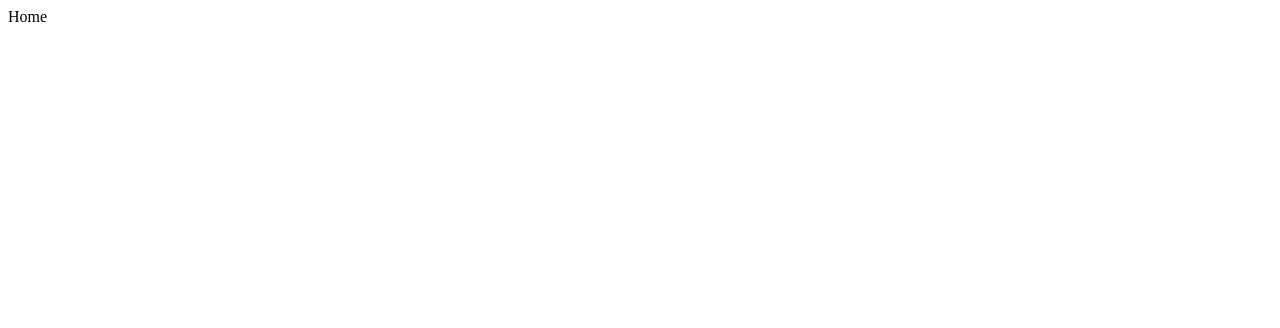
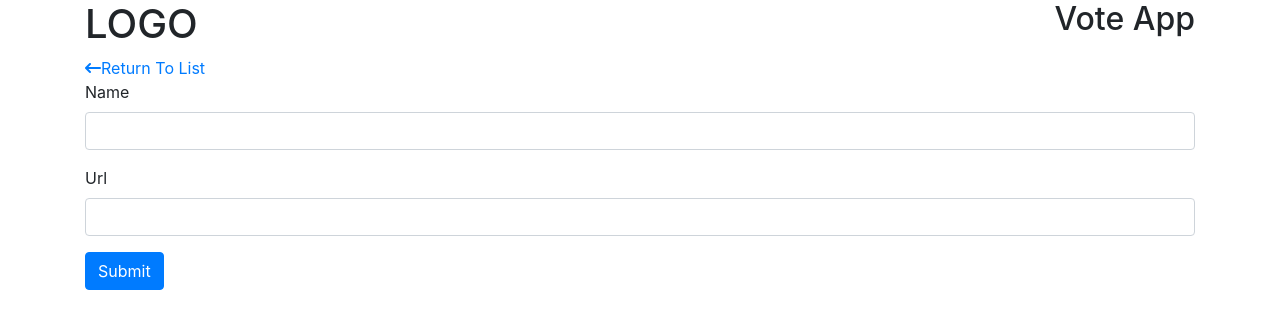
Before and after one commit to fdurna/react-redux-vote, a React (Create React App) app: page /add in a window 1280 px wide. Shown: the top 328 px of the page. Built offline with nearby package versions, Linux system fonts and the light colour scheme.

Commit message:
router , add form dev

```diff
--- a/package.json
+++ b/package.json
@@ -8,7 +8,9 @@
     "@testing-library/user-event": "^13.5.0",
     "react": "^17.0.2",
     "react-dom": "^17.0.2",
+    "react-hook-form": "^7.27.1",
     "react-redux": "^7.2.6",
+    "react-router-dom": "^6.2.1",
     "react-scripts": "5.0.0",
     "redux": "^4.1.2",
     "redux-thunk": "^2.4.1",
--- a/public/index.html
+++ b/public/index.html
@@ -10,34 +10,13 @@
       content="Web site created using create-react-app"
     />
     <link rel="apple-touch-icon" href="%PUBLIC_URL%/logo192.png" />
-    <!--
-      manifest.json provides metadata used when your web app is installed on a
-      user's mobile device or desktop. See https://developers.google.com/web/fundamentals/web-app-manifest/
-    -->
+    <link rel="stylesheet" href="https://stackpath.bootstrapcdn.com/bootstrap/4.3.1/css/bootstrap.min.css" integrity="sha384-ggOyR0iXCbMQv3Xipma34MD+dH/1fQ784/j6cY/iJTQUOhcWr7x9JvoRxT2MZw1T" crossorigin="anonymous">
+    <link rel="stylesheet" href="https://cdnjs.cloudflare.com/ajax/libs/font-awesome/6.0.0/css/all.min.css" integrity="sha512-9usAa10IRO0HhonpyAIVpjrylPvoDwiPUiKdWk5t3PyolY1cOd4DSE0Ga+ri4AuTroPR5aQvXU9xC6qOPnzFeg==" crossorigin="anonymous" referrerpolicy="no-referrer" />
     <link rel="manifest" href="%PUBLIC_URL%/manifest.json" />
-    <!--
-      Notice the use of %PUBLIC_URL% in the tags above.
-      It will be replaced with the URL of the `public` folder during the build.
-      Only files inside the `public` folder can be referenced from the HTML.
-
-      Unlike "/favicon.ico" or "favicon.ico", "%PUBLIC_URL%/favicon.ico" will
-      work correctly both with client-side routing and a non-root public URL.
-      Learn how to configure a non-root public URL by running `npm run build`.
-    -->
     <title>React App</title>
   </head>
   <body>
     <noscript>You need to enable JavaScript to run this app.</noscript>
     <div id="root"></div>
-    <!--
-      This HTML file is a template.
-      If you open it directly in the browser, you will see an empty page.
-
-      You can add webfonts, meta tags, or analytics to this file.
-      The build step will place the bundled scripts into the <body> tag.
-
-      To begin the development, run `npm start` or `yarn start`.
-      To create a production bundle, use `npm run build` or `yarn build`.
-    -->
   </body>
 </html>
--- a/src/App.js
+++ b/src/App.js
@@ -1,9 +1,22 @@
+import * as React from "react";
+import { Routes, Route } from "react-router-dom";
 import './App.css';
 import Home from './components/Home'
+import Header from './components/Header'
+import AddItem from './components/AddItem'
+
 
 function App() {
   return (
-    <Home/>
+    <>
+      <div className="container">
+        <Header />
+        <Routes>
+          <Route path="/" element={<Home />} />
+          <Route path="/add" element={<AddItem />} />
+        </Routes>
+      </div>
+    </>
   );
 }
 
--- /dev/null
+++ b/src/components/AddItem.js
@@ -0,0 +1,48 @@
+import React , {useState} from 'react'
+import { useForm } from "react-hook-form";
+import { Link } from "react-router-dom";
+
+function AddItem() {
+  const { register, handleSubmit } = useForm();
+  const [data, setData] = useState("");
+
+  const onSubmit = (data) => {
+    var nData = [{
+      name:data.name,
+      url:data.url,
+      counter:0,
+      id:(new Date()).getTime()
+    }]
+    const array = localStorage.getItem("items");
+    const parsedArray = array ? JSON.parse(array) : [];
+    const newArray = [...parsedArray, nData];
+    localStorage.setItem("items", JSON.stringify(newArray))
+  }
+
+  return (
+    <>
+    <div className="add-item">
+        <Link to="/" className="return list">
+            <i className="fa fa-solid fa-arrow-left-long"></i>
+            <span>Return To List</span>
+        </Link>
+    </div>
+    <div className="form">
+      <form onSubmit={handleSubmit(onSubmit)}>
+        <div className="form-group">
+          <label>Name</label>
+          <input {...register("name")} className="form-control" type="text" name="name" placeholder=""/>
+        </div>
+        <div className="form-group">
+          <label>Url</label>
+          <input {...register("url")} className="form-control" type="text" name="name" placeholder=""/>
+        </div>
+        <input type="submit" className="btn btn-primary" value="Submit"/>
+      </form>
+      <p>{data}</p>
+    </div>
+    </>
+  )
+}
+
+export default AddItem
--- /dev/null
+++ b/src/components/Header.js
@@ -0,0 +1,16 @@
+import React from 'react'
+
+function Header() {
+  return (
+    <div className="d-flex justify-content-between aligin-items-center">
+        <div className="logo">
+            <h1>LOGO</h1>
+        </div>
+        <div className="text">
+            <h2>Vote App</h2>
+        </div>
+    </div>
+  )
+}
+
+export default Header
--- a/src/components/Home.js
+++ b/src/components/Home.js
@@ -1,8 +1,17 @@
 import React from 'react'
+import { Link } from "react-router-dom";
+
 
 function Home() {
   return (
-    <div>Home</div>
+    <>
+        <div className="add-button">
+            <Link to="/add" className="add-new">
+                <i class="fa-solid fa-plus"></i>
+                <span>Add New</span>
+            </Link>
+        </div>
+    </>
   )
 }
 
--- a/src/index.js
+++ b/src/index.js
@@ -2,10 +2,14 @@ import React from 'react';
 import ReactDOM from 'react-dom';
 import App from './App';
 import reportWebVitals from './reportWebVitals';
+import { BrowserRouter } from "react-router-dom";
+
 
 ReactDOM.render(
   <React.StrictMode>
+    <BrowserRouter>
     <App />
+    </BrowserRouter>
   </React.StrictMode>,
   document.getElementById('root')
 );
```
Also changed, not shown: 1 other file (tests, documents, lock files or other folders).
